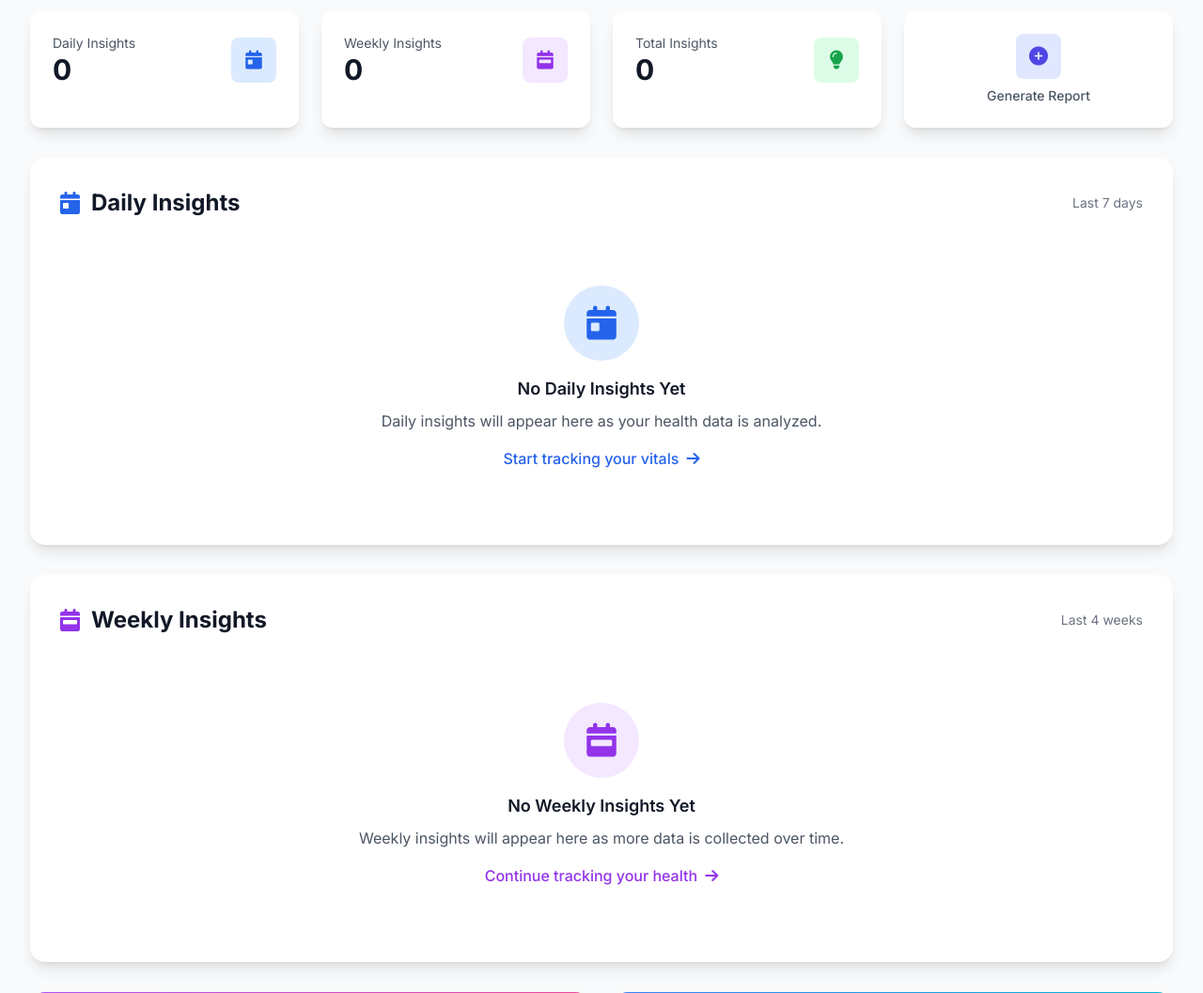
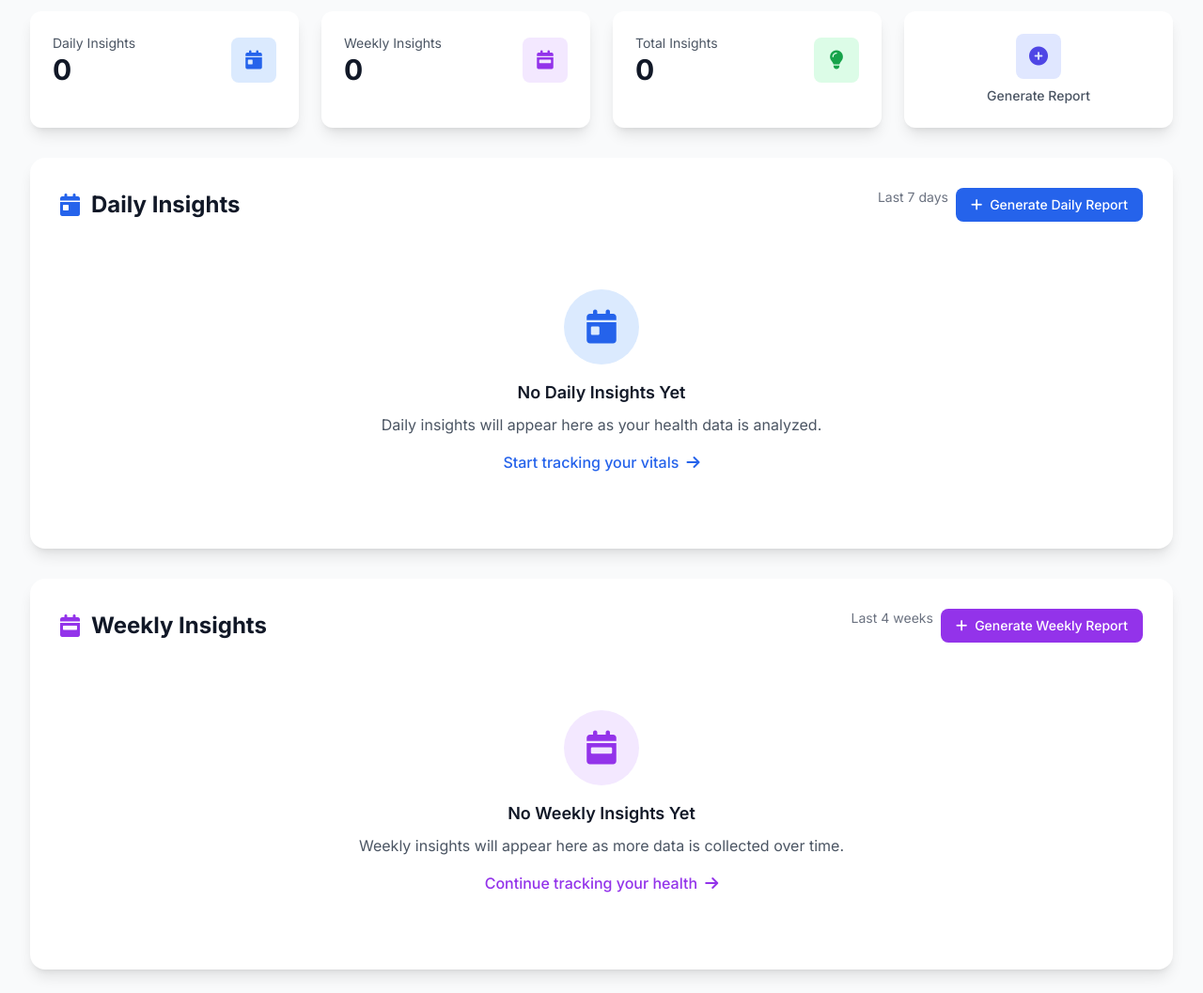
Before and after one commit to musawenkosi1012/hey, a Flask app: template app/templates/electrobook/insights.html in a window 1280 px wide. Shown: the part 248-1305 px from the top of the page at 94% size. Run offline with Flask 3, Linux system fonts and the light colour scheme; the template is opened without the code that fills it, so the values that code supplies are empty; some libraries are stand-ins or nearby versions.

Commit message:
Enhance electrobook with report generation buttons
Co-authored-by: musawenkosi1012 <169744009+musawenkosi1012@users.noreply.github.com>

```diff
--- a/app/templates/electrobook/insights.html
+++ b/app/templates/electrobook/insights.html
@@ -106,7 +106,12 @@
                 <i class="fas fa-calendar-day text-2xl text-blue-600 mr-3"></i>
                 <h2 class="text-2xl font-bold text-gray-900">Daily Insights</h2>
             </div>
-            <span class="text-sm text-gray-500">Last 7 days</span>
+            <div class="flex space-x-2">
+                <span class="text-sm text-gray-500">Last 7 days</span>
+                <button onclick="generateReport('daily')" class="ml-4 bg-blue-600 text-white px-4 py-2 rounded-lg hover:bg-blue-700 text-sm font-medium">
+                    <i class="fas fa-plus mr-2"></i>Generate Daily Report
+                </button>
+            </div>
         </div>
 
         {% if daily_insights %}
@@ -177,7 +182,12 @@
                 <i class="fas fa-calendar-week text-2xl text-purple-600 mr-3"></i>
                 <h2 class="text-2xl font-bold text-gray-900">Weekly Insights</h2>
             </div>
-            <span class="text-sm text-gray-500">Last 4 weeks</span>
+            <div class="flex space-x-2">
+                <span class="text-sm text-gray-500">Last 4 weeks</span>
+                <button onclick="generateReport('weekly')" class="ml-4 bg-purple-600 text-white px-4 py-2 rounded-lg hover:bg-purple-700 text-sm font-medium">
+                    <i class="fas fa-plus mr-2"></i>Generate Weekly Report
+                </button>
+            </div>
         </div>
 
         {% if weekly_insights %}
```
